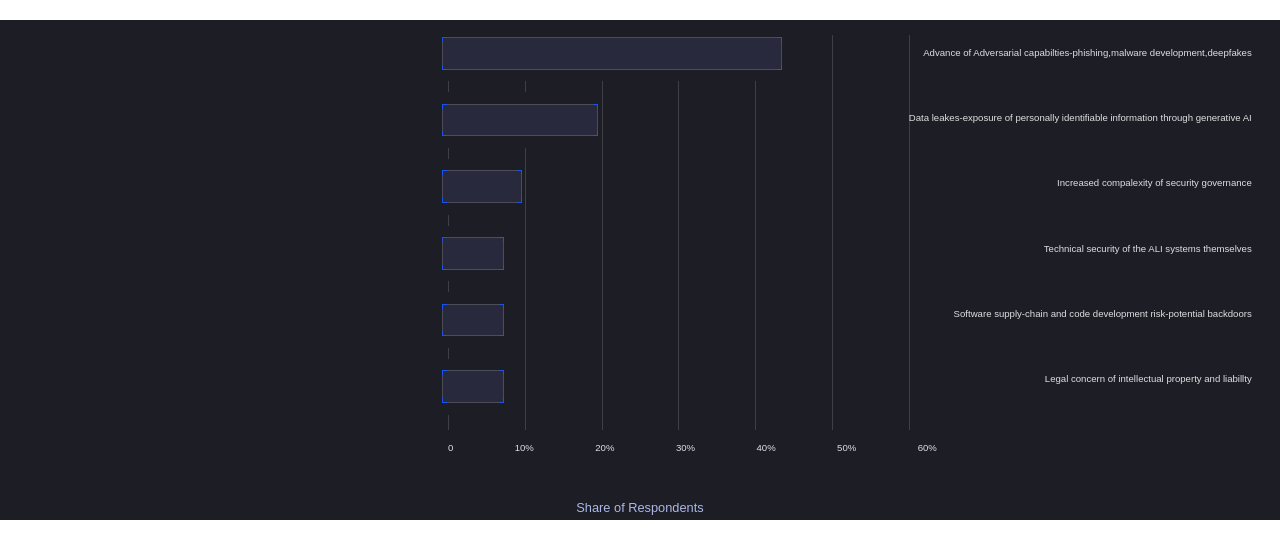
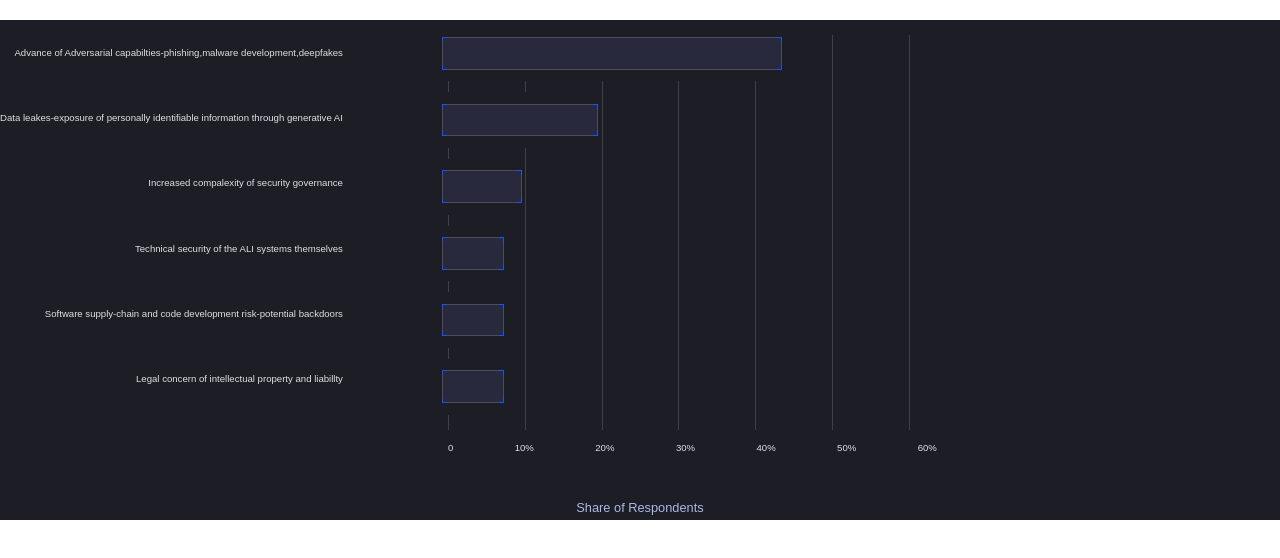
Before and after one commit to ShafeequrRehman/Biggest-cybersecurity-concern-about-AI, a plain HTML site: page index.html in a window 1280 px wide. Drawn offline with Linux system fonts and the light colour scheme.

Commit message:
Update index.html

```diff
--- a/index.html
+++ b/index.html
@@ -39,7 +39,7 @@
       height: calc(100% - 15%); /* Adjust based on padding */
       display: flex;
       flex-wrap: wrap;
-      padding-left:71%;
+      padding-right:71%;
       /* background-color: red; */
       flex-direction: column;
       justify-content: space-around;
```
